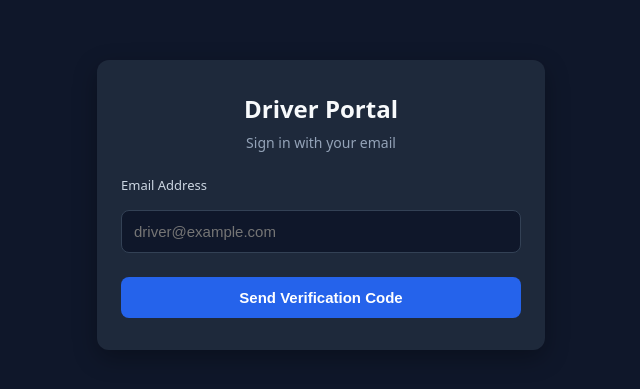
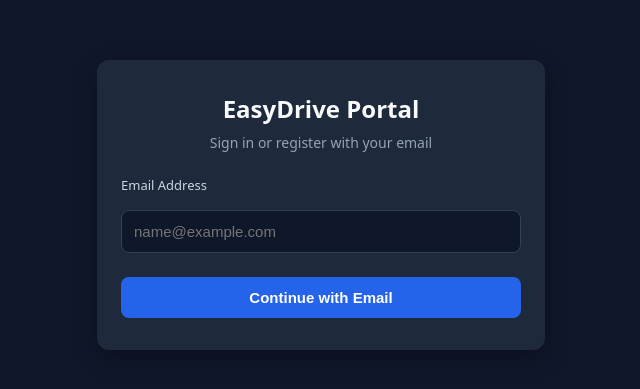
Before and after one commit to rfchattaiy-wq/driver-section1, a Next.js app: page /login in a window 1280 px wide. Shown: the part 211-600 px from the top of the page, without its empty margins (319-959 px from the left). Built offline with nearby package versions, Linux system fonts and the light colour scheme; no server answers.

Commit message:
Update page.js

```diff
--- a/app/login/page.js
+++ b/app/login/page.js
@@ -54,34 +54,9 @@ export default function LoginPage() {
 
       if (error) throw error;
 
-      const user = data?.session?.user;
-      if (!user) throw new Error('No active session found.');
-
-      // 1. Check if user is an admin
-      const { data: userProfile } = await supabase
-        .from('user_profiles')
-        .select('role')
-        .eq('id', user.id)
-        .maybeSingle();
-
-      if (userProfile?.role === 'admin') {
-        router.push('/admin/drivers');
-        return;
-      }
-
-      // 2. Check if user already submitted a driver profile
-      const { data: driverProfile } = await supabase
-        .from('driver_profiles')
-        .select('id')
-        .eq('id', user.id)
-        .maybeSingle();
-
-      if (driverProfile) {
-        // Existing applicant -> view progress
-        router.push('/driver/status');
-      } else {
-        // First-time applicant -> complete registration form
-        router.push('/driver/register');
+      if (data?.session) {
+        // Direct all authenticated users to the central dashboard
+        router.push('/dashboard');
       }
     } catch (err) {
       setErrorMsg(err.message || 'Invalid or expired code.');
@@ -93,9 +68,9 @@ export default function LoginPage() {
   return (
     <main style={styles.container}>
       <div style={styles.card}>
-        <h1 style={styles.title}>Driver Portal</h1>
+        <h1 style={styles.title}>EasyDrive Portal</h1>
         <p style={styles.subtitle}>
-          {step === 'email' ? 'Sign in with your email' : `Enter the code sent to ${email}`}
+          {step === 'email' ? 'Sign in or register with your email' : `Enter the code sent to ${email}`}
         </p>
 
         {errorMsg && <div style={styles.errorBanner}>{errorMsg}</div>}
@@ -106,7 +81,7 @@ export default function LoginPage() {
             <label style={styles.label}>Email Address</label>
             <input
               type="email"
-              placeholder="driver@example.com"
+              placeholder="name@example.com"
               value={email}
               onChange={(e) => setEmail(e.target.value)}
               required
@@ -114,7 +89,7 @@ export default function LoginPage() {
               style={styles.input}
             />
             <button type="submit" disabled={loading} style={styles.button}>
-              {loading ? 'Sending Code...' : 'Send Verification Code'}
+              {loading ? 'Sending Code...' : 'Continue with Email'}
             </button>
           </form>
         ) : (
@@ -133,7 +108,7 @@ export default function LoginPage() {
               style={{ ...styles.input, textAlign: 'center', letterSpacing: '6px', fontSize: '20px' }}
             />
             <button type="submit" disabled={loading} style={styles.button}>
-              {loading ? 'Verifying...' : 'Verify & Log In'}
+              {loading ? 'Verifying...' : 'Verify & Enter Dashboard'}
             </button>
             <button
               type="button"
```
